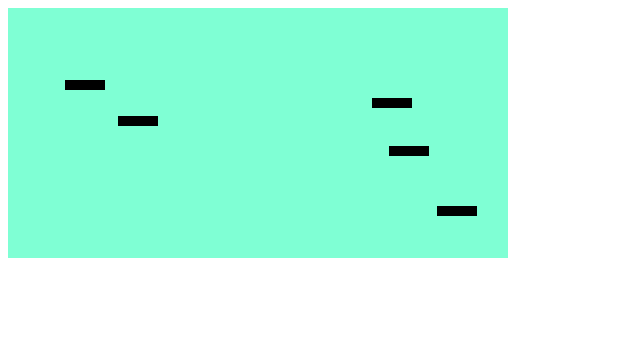
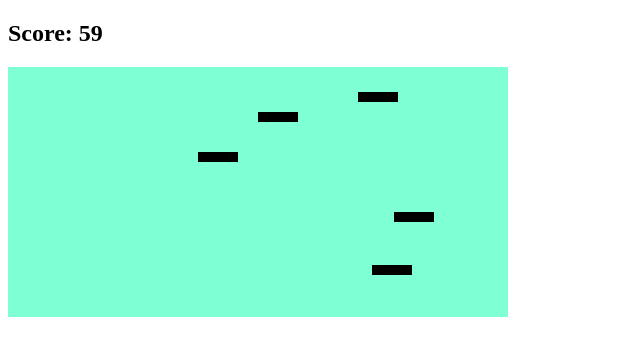
Before and after one commit to jondavila/mountain-climber, a plain HTML site: page index.html in a window 1280 px wide. Shown: the whole page, without its empty margins (0-640 px from the left). Drawn offline with Linux system fonts and the light colour scheme.

Commit message:
feat: add score counter

```diff
--- a/app.js
+++ b/app.js
@@ -2,11 +2,14 @@
 const game = document.querySelector('#game');
 const ctx = game.getContext('2d');
 
-const gravity = 0.5; // (acceleration) higher number leads to stronger 'gravity'
+const gravity = 0.6; // (acceleration) higher number leads to stronger 'gravity'
 const platforms = [];
+const score = document.querySelector('#score');
 let user;
 let startingPlatform;
+let scoreNum = 0;
 // ========================  GLOBAL VARIABLES ============================= //
+
 
 
 
@@ -58,20 +61,8 @@ class Platform {
 //============================= EVENT LISTENERS ===============================//
 window.addEventListener('DOMContentLoaded', function () {
     // starting position
-    user = new Player(200, 200, 20, 20);
-    startingPlatform = new Platform((user.x - 5), (user.y + 30)); // starting platform should be placed under player to avoid instant loss
-    platforms.push(startingPlatform);
-    createPlatforms(30);
-    // createPlatforms(randX, (user.y - 60));
-    createPlatforms(90);
-    // createPlatforms(randX, (user.y - 120));
-    createPlatforms(150);
-    // createPlatforms(randX, (user.y - 180));
-    createPlatforms(210);
-    // createPlatforms(randX, (user.y - 0));
-    createPlatforms((user.y - 270));
-    // createPlatforms(randX, (user.y - 30));
-
+    user = new Player((game.width/2), (game.height - 70), 20, 20);
+    startingPlatforms(user);
 
     // run the game loop
     const runGame = setInterval(gameLoop, 30);
@@ -90,22 +81,27 @@ function gameLoop() {
 
     platforms.forEach((platform) => {
         platform.render();
-        let hit = detectHit(user,platform)
+        let hit = detectHit(user, platform)
         platform.y += platform.dy;
 
         // as the user reaches the top of the screen, the platforms move down
-        if (user.y < 80) {
-            platform.dy = 6;
+        if (user.y < 400) {
+            platform.dy = 7;
         } else if (user.y > 80) {
             platform.dy = 0;
         }
-
 
         // if the platform is below game height, the platform is deleted to save space
         if (platform.y > (game.height)) {
             let platformIndex = platforms.indexOf(platform)
             platforms.splice(platformIndex, 1);
         }
+
+        if (platform.dy !== 0) {
+            scoreKeeper();
+        }
+
+
     })
 
     generateNewPlatforms();
@@ -138,11 +134,11 @@ function detectHit(user, platform) {
     // we only want to detect hits from above, as we want the users to pass through plaforms from below
 
     let hitTest = (
-        user.y + user.height > platform.y  &&
+        user.y + user.height > platform.y &&
         user.y < platform.y + platform.height &&
         user.x + user.width > platform.x &&
         user.x < platform.x + platform.width &&
-        user.dy > 0
+        user.dy > 1
     );
 
     if (hitTest) {
@@ -154,15 +150,33 @@ function detectHit(user, platform) {
 
 //=================================== PLATFORM GENERATING ============================================//
 function createPlatforms(y) {
-        let randX = Math.floor(Math.random() * game.width);
+    let randX = Math.floor(Math.random() * (game.width-40));
     let plat = new Platform(randX, y);
     platforms.push(plat);
 }
 
+function startingPlatforms(user) {
+    // starting platform should be placed under player to avoid instant loss
+    startingPlatform = new Platform((user.x - 5), (user.y + 30));
+    platforms.push(startingPlatform);
+    createPlatforms(user.y - 30);
+    createPlatforms(user.y - 90);
+    createPlatforms(user.y - 150);
+    createPlatforms(user.y - 210);
+    createPlatforms((user.y - 270));
+    createPlatforms((user.y - 310));
+    createPlatforms((user.y - 330));
+    createPlatforms((user.y - 400));
+    createPlatforms((user.y - 430));
+    createPlatforms(user.y - 500);
+    createPlatforms(user.y - 550);
+    createPlatforms((user.y - 600));
+}
+
 function generateNewPlatforms() {
     let onScreen = platforms.length;
-    if (onScreen < 6) {
-        createPlatforms(90);
+    if (onScreen < 10) {
+        createPlatforms(65);
         console.log('platforms on screen', onScreen)
         console.log('platforms', platforms)
     }
@@ -175,10 +189,9 @@ function detectHit(user, platform) {
 function positionUpdate(user) {
     user.dy += gravity; // this allows us to change the rate at which the user rises/falls
     user.y += user.dy;
-    user.x += user.dx // changed to positive or negative value depending on keypress
+    user.x += user.dx; // changed to positive or negative value depending on keypress
     user.render();
 }
-
 
 function horizontalLoop() {
     if ((user.x - 5) <= (0 - user.width)) {
@@ -189,7 +202,11 @@ function horizontalLoop() {
     }
 }
 
-
+function scoreKeeper() {
+    scoreNum += 0.2;
+    const roundedScore = Math.floor(scoreNum)
+    score.textContent = `Score: ${roundedScore}`
+}
 //================================= HELPER FUNCTIONS ===============================================//
 
 
@@ -205,4 +222,6 @@ gravity (or rather the change in y due to gravity) is constant except when bounc
     - we could have a setInterval function to check dy value
         - if not gravity, add .5 for instance
         - clearInterval when value is reached
+
+score should be tied to movement of platforms, not user, since user can bounce on the same platform
  */
--- a/index.html
+++ b/index.html
@@ -9,6 +9,7 @@
 </head>
 <body>
     <div>
+        <h2 id="score">Score: 0</h2>
         <main>
             <canvas id="game"></canvas>
         </main>
```
Lines whose indentation alone changed are shown as unchanged.
